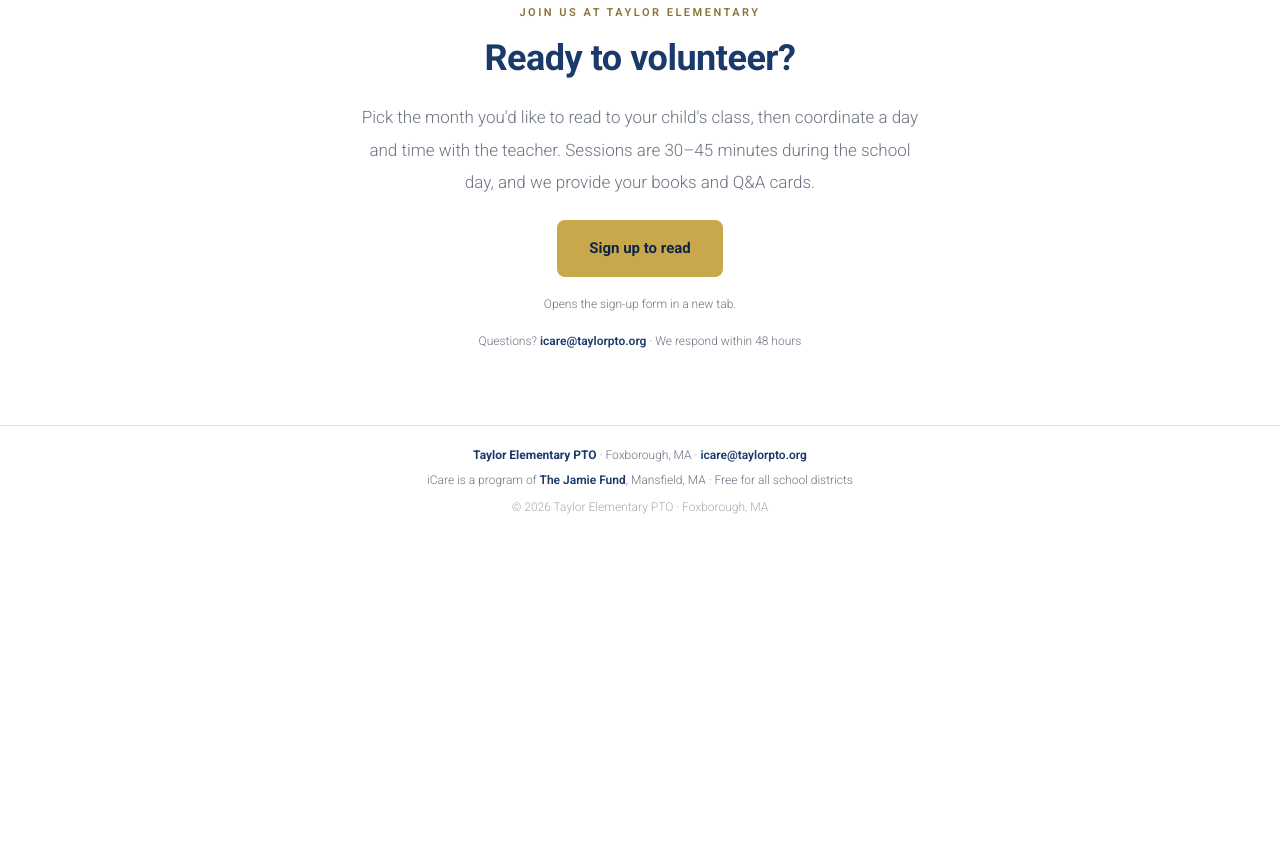
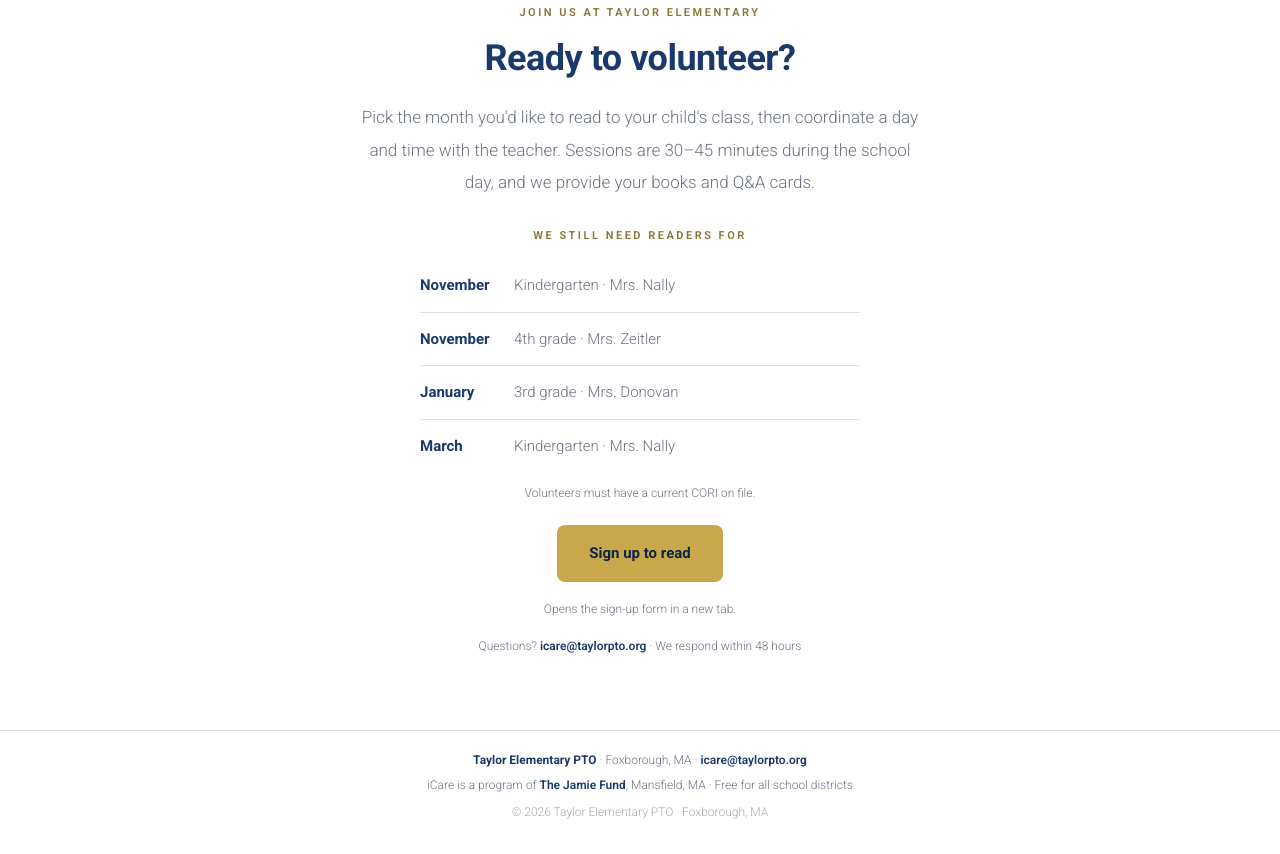
Before and after one commit to taylorpto/website-widgets, a plain HTML site: page icare.html in a window 1280 px wide. Shown: the part 2273-3127 px from the top of the page. Before the commit the page ends 2822 px from the top, so only its background shows below. Drawn offline with Linux system fonts and the light colour scheme.

Commit message:
iCare: list open reading spots (Nov K/Nally, Nov 4th/Zeitler, Jan 3rd/Donovan, Mar K/Nally)

```diff
--- a/icare.html
+++ b/icare.html
@@ -171,6 +171,16 @@
        Pick the month you'd like to read to your child's class, then coordinate a
        day and time with the teacher. Sessions are 30–45 minutes during the school
        day, and we provide your books and Q&amp;A cards.</p>
+    <!-- OPEN READING SPOTS — from the 11/19/26 PTO meeting agenda.
+         Remove each line once it's filled; remove the block when none remain. -->
+    <p class="eyebrow on-light" style="margin-top:28px;">We still need readers for</p>
+    <ul class="ways" style="max-width:440px;margin:0 auto;text-align:left;">
+      <li><span class="label">November</span><span>Kindergarten &middot; Mrs. Nally</span></li>
+      <li><span class="label">November</span><span>4th grade &middot; Mrs. Zeitler</span></li>
+      <li><span class="label">January</span><span>3rd grade &middot; Mrs. Donovan</span></li>
+      <li><span class="label">March</span><span>Kindergarten &middot; Mrs. Nally</span></li>
+    </ul>
+    <p class="small" style="margin-top:12px;">Volunteers must have a current CORI on file.</p>
     <p style="margin-top:22px;">
       <a class="btn" href="https://docs.google.com/forms/d/e/1FAIpQLScljusxpKYir_0iIrvsK-5W1PrhLOYj1pituVhJXOyKtXhvPQ/viewform" target="_blank" rel="noopener">Sign up to read</a>
     </p>
```
